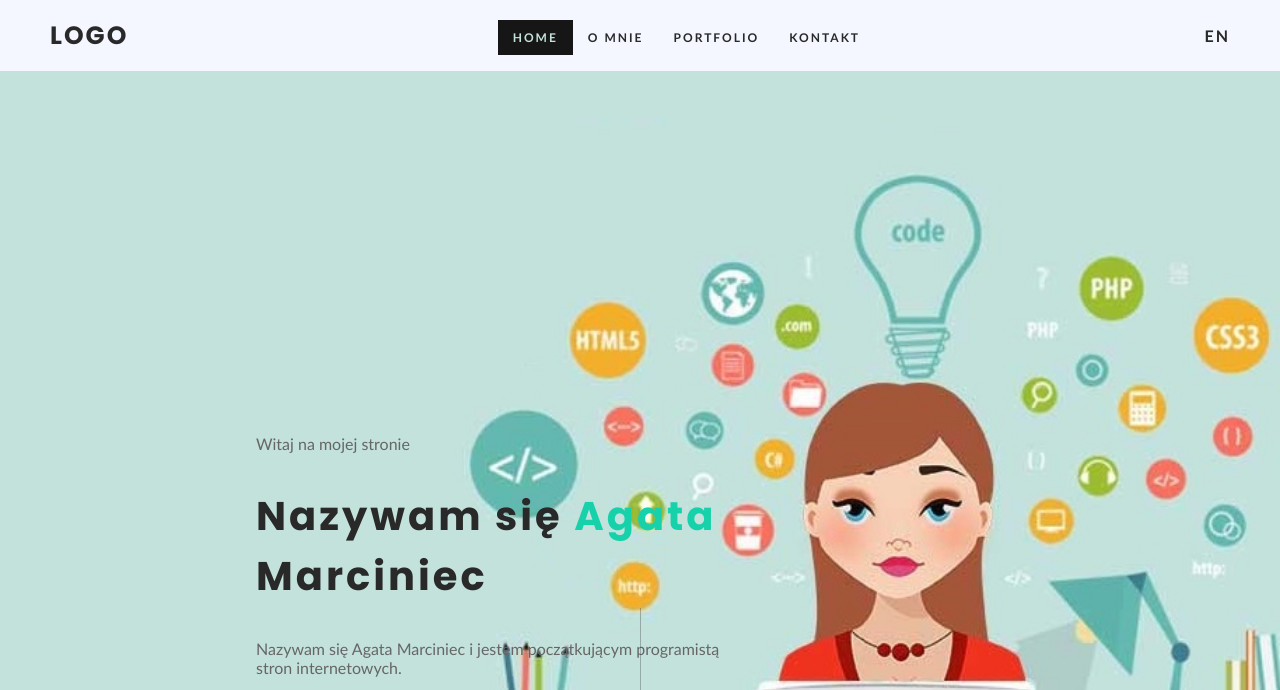
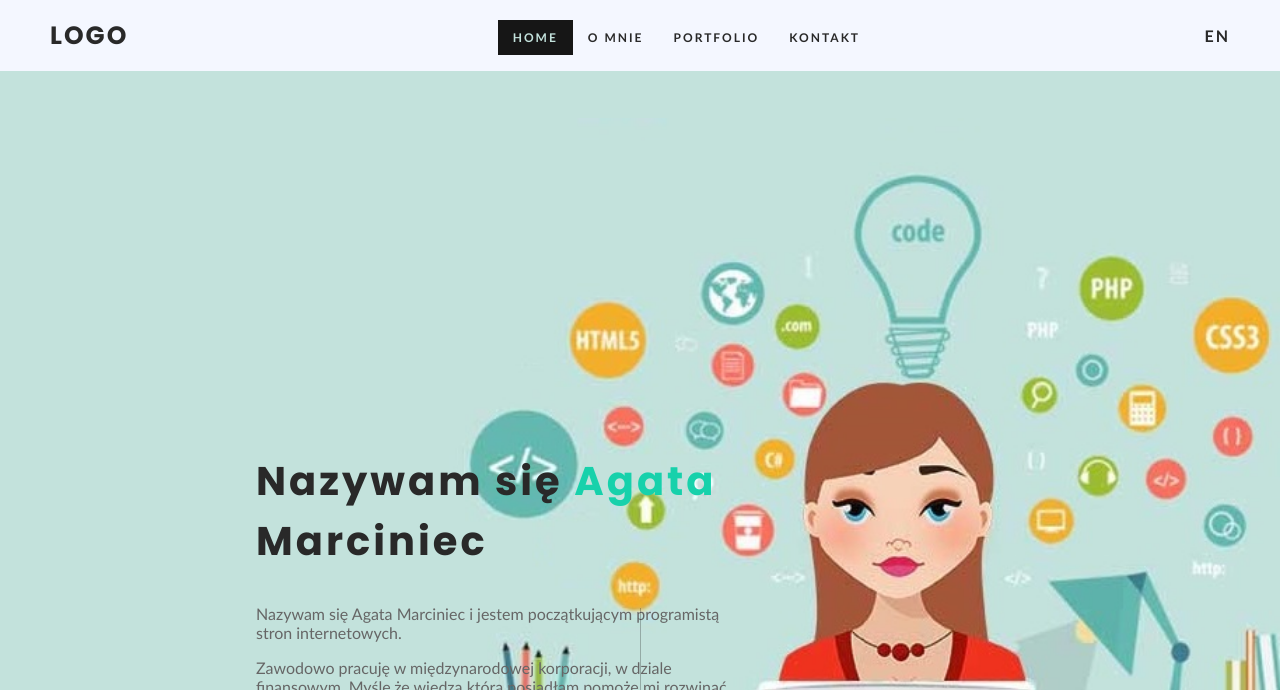
Before and after one commit to AgataMarciniec/AgataMarciniec.github.io, a plain HTML site: page index.html in a window 1280 px wide. Shown: the top 690 px of the page. Drawn offline with Linux system fonts and the light colour scheme.

Commit message:
index update

```diff
--- a/index.html
+++ b/index.html
@@ -34,7 +34,6 @@ li
 
         <!-- o mnie -->
         <div class="name">
-            <p>Witaj na mojej stronie</p>
             <h1>Nazywam się <span>Agata</span> Marciniec</h1>
             <p class="details">
                 <p>Nazywam się Agata Marciniec i jestem początkującym programistą stron internetowych.</p>
```
